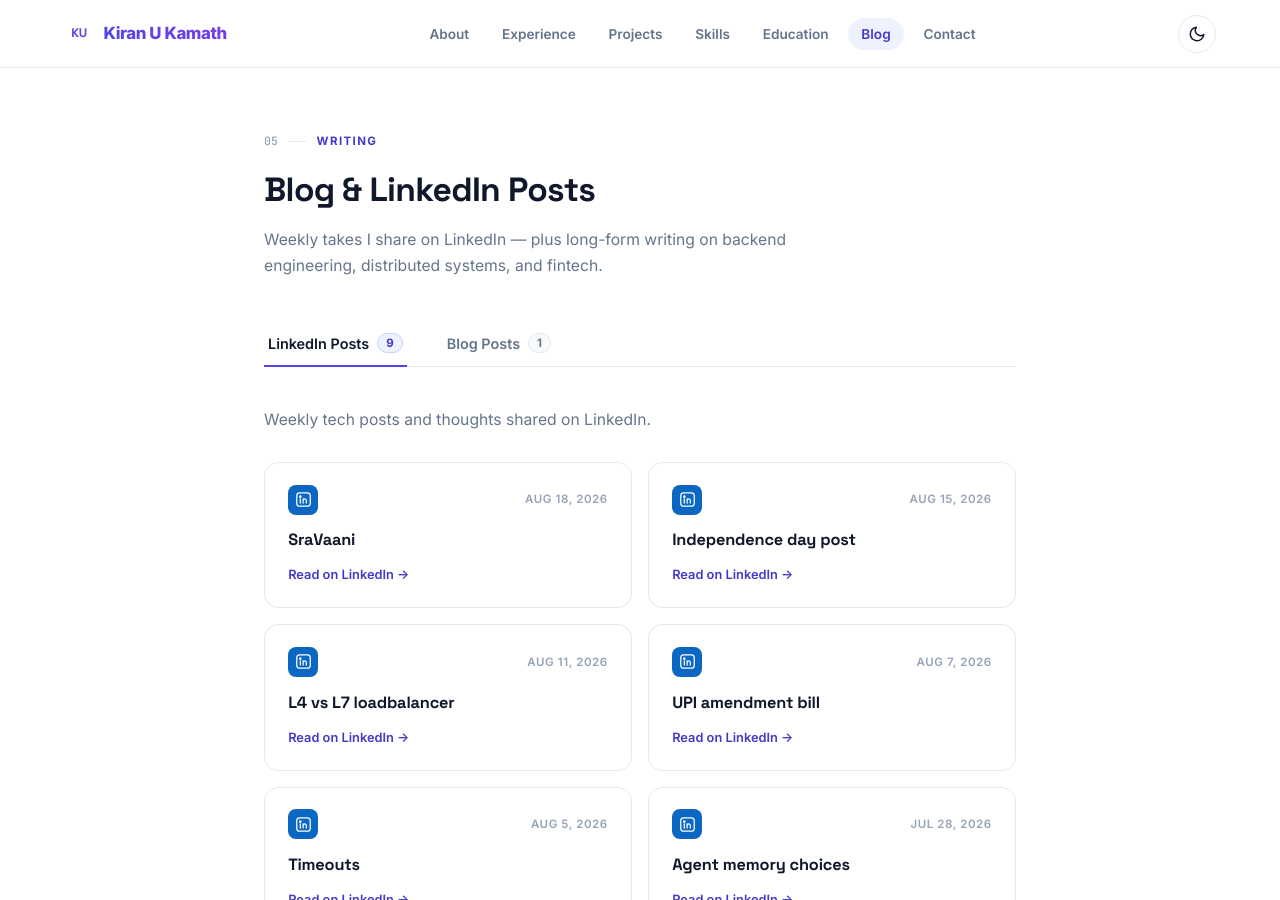
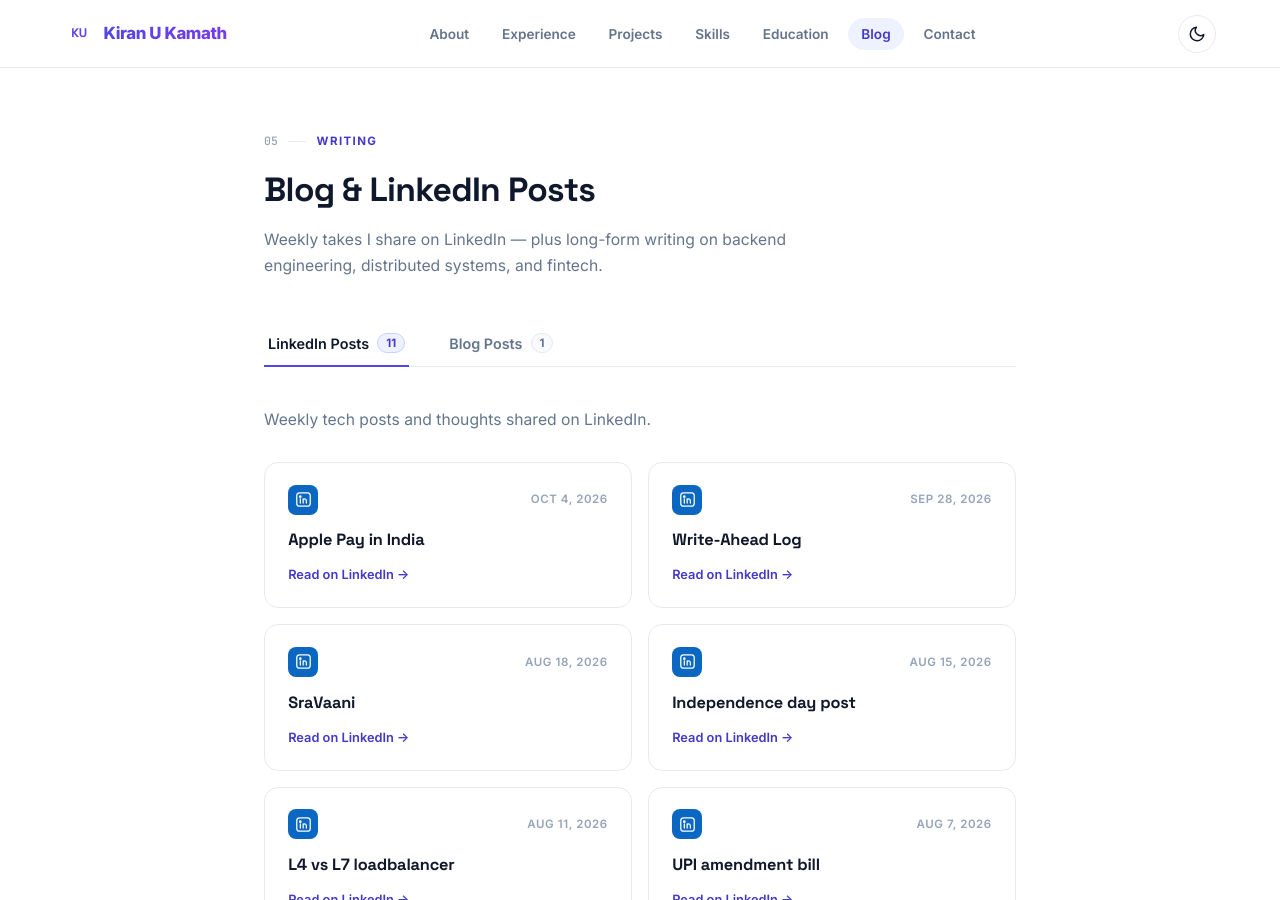
Before and after one commit to kiranukamath/kiranukamath.github.io, a Jekyll site: the page built from blog/index.html, in a window 1280 px wide and 900 px high. Built offline with Jekyll 4.4.1, drawn with Linux system fonts in a browser that asks for light colours.

Commit message:
Add new LinkedIn posts to the YAML file

```diff
--- a/_data/linkedin_posts.yml
+++ b/_data/linkedin_posts.yml
@@ -3,6 +3,14 @@
 # - date: "YYYY-MM-DD"
 #   topic: "Post title or topic"
 #   url: "https://www.linkedin.com/feed/update/urn:li:activity:..."
+
+- date: "2026-10-04"
+  topic: "Apple Pay in India"
+  url: "https://lnkd.in/p/dEyYFeJQ"
+
+- date: "2026-09-28"
+  topic: "Write-Ahead Log"
+  url: "https://lnkd.in/p/djr6A-WJ"
 
 - date: "2026-08-18"
   topic: "SraVaani"
```
